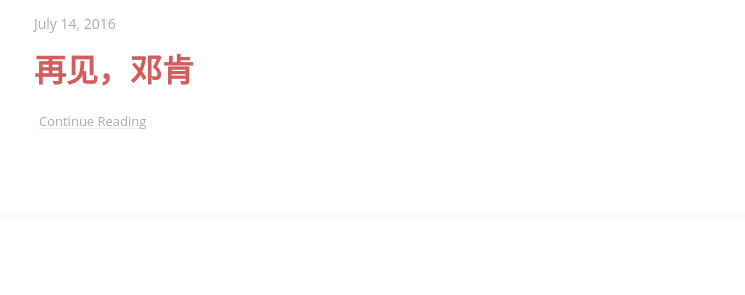
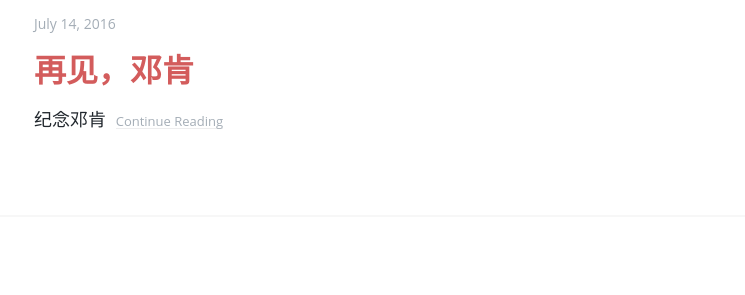
Before and after one commit to booox/fork_jekyll_theme, a Jekyll site: the page built from index.html, in a window 1280 px wide and 900 px high, scrolled down 371 px. Shown: the part 153-448 px from the top of the window, without its empty margins (266-1011 px from the left). Built offline with Jekyll 4.4.1, drawn with Linux system fonts in a browser that asks for light colours; the list of posts is cut into pages by our own code.

Commit message:
add ignore

```diff
--- a/_includes/header.html
+++ b/_includes/header.html
@@ -1,7 +1,7 @@
 <header role="banner">
 <div class="wrap">
   <h1>
-    <a class="site-title" href="{{ site.baseurl }}/">{{ site.title }}</a>
+    <a class="site-title" href="{{ site.baseurl | prepend: site.url }}/">{{ site.title }}</a>
   </h1>
   <hr>
   <!--
--- a/_layouts/post.html
+++ b/_layouts/post.html
@@ -6,7 +6,7 @@
 <div id="feature_image">
   <div class="inner" style="background-image: url('{{ site.baseurl }}/images//{{ page.image }}')">
     <img src='{{ site.baseurl }}/images/{{ page.image }}'>
-    </div>
+  </div>
 </div>
 {% endif %}
 
--- a/_posts/2016-07-14-Bye-Duncan.md
+++ b/_posts/2016-07-14-Bye-Duncan.md
@@ -1,7 +1,7 @@
 ---
 layout: post
 title:  "再见，邓肯"
-description:
+description: 纪念邓肯
 image: duncan.jpg
 ---
 
```
Also changed, not shown: 3 other files.
